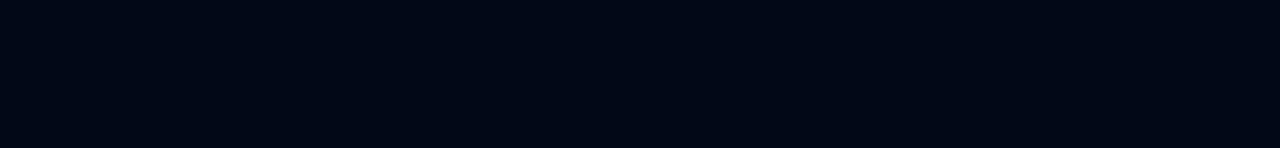
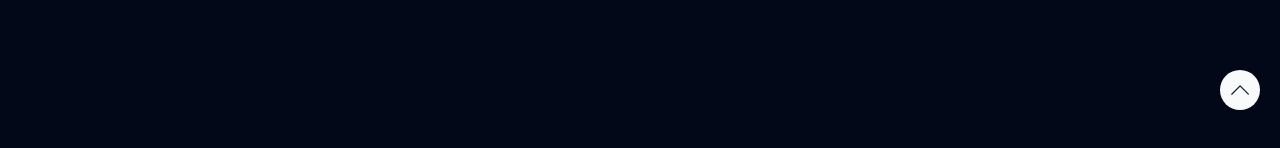
Before and after one commit to rahmaptr/Portfolio, a React (Vite) app in the folder Portofolio/: page / in a window 1280 px wide. Shown: the part 670-818 px from the top of the page. Built offline with nearby package versions, Linux system fonts and the light colour scheme.

Commit message:
style: badge arrow

```diff
--- /dev/null
+++ b/Portofolio/src/components/arrow.tsx
@@ -0,0 +1,28 @@
+import { Badge } from "./ui/badge";
+import { SlArrowDown, SlArrowUp } from "react-icons/sl";
+import { useState, useEffect } from 'react';
+
+function Arrow() {
+  const [showUpArrow, setShowUpArrow] = useState(false);
+
+  useEffect(() => {
+    const checkScroll = () => {
+      if (window.innerHeight + window.scrollY >= document.body.offsetHeight) {
+        setShowUpArrow(true);
+      } else {
+        setShowUpArrow(false);
+      }
+    };
+
+    window.addEventListener('scroll', checkScroll);
+    return () => window.removeEventListener('scroll', checkScroll);
+  }, []);
+
+  return (
+    <Badge className="fixed bottom-5 right-5 z-50 size-10 flex justify-center align-middle">
+      {showUpArrow ? <SlArrowUp size={'2em'} /> : <SlArrowDown size={'2em'} />}
+    </Badge>
+  );
+}
+
+export default Arrow;
--- /dev/null
+++ b/Portofolio/src/components/ui/badge.tsx
@@ -0,0 +1,36 @@
+import * as React from "react"
+import { cva, type VariantProps } from "class-variance-authority"
+
+import { cn } from "@/lib/utils"
+
+const badgeVariants = cva(
+  "inline-flex items-center rounded-full border px-2.5 py-0.5 text-xs font-semibold transition-colors focus:outline-none focus:ring-2 focus:ring-ring focus:ring-offset-2",
+  {
+    variants: {
+      variant: {
+        default:
+          "border-transparent bg-primary text-primary-foreground hover:bg-primary/80",
+        secondary:
+          "border-transparent bg-secondary text-secondary-foreground hover:bg-secondary/80",
+        destructive:
+          "border-transparent bg-destructive text-destructive-foreground hover:bg-destructive/80",
+        outline: "text-foreground",
+      },
+    },
+    defaultVariants: {
+      variant: "default",
+    },
+  }
+)
+
+export interface BadgeProps
+  extends React.HTMLAttributes<HTMLDivElement>,
+    VariantProps<typeof badgeVariants> {}
+
+function Badge({ className, variant, ...props }: BadgeProps) {
+  return (
+    <div className={cn(badgeVariants({ variant }), className)} {...props} />
+  )
+}
+
+export { Badge, badgeVariants }
--- a/Portofolio/src/routes/home.tsx
+++ b/Portofolio/src/routes/home.tsx
@@ -1,3 +1,5 @@
+import Arrow from "@/components/arrow";
+
 function Home() {
   return (
     <div className="px-5 relative">
@@ -22,6 +24,8 @@
           <li>Project 3</li>
         </ul>
       </div>
+
+      <Arrow />
     </div>
   );
 }
```
